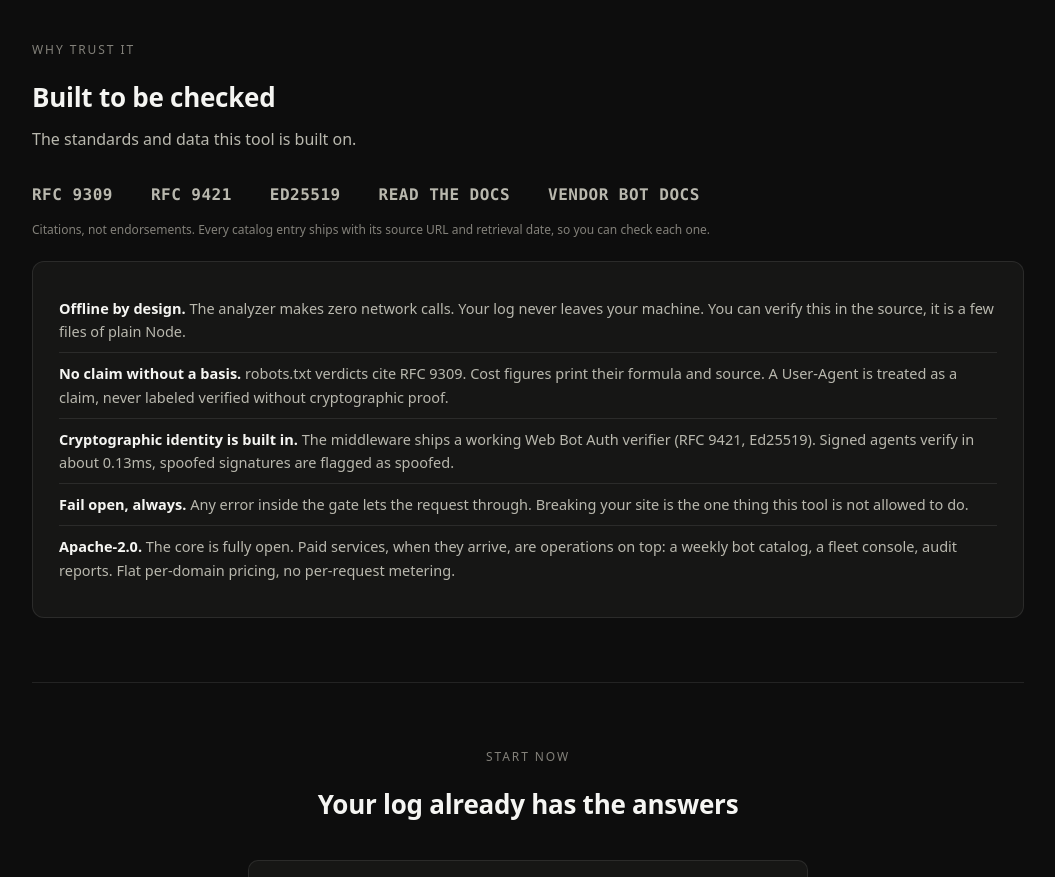
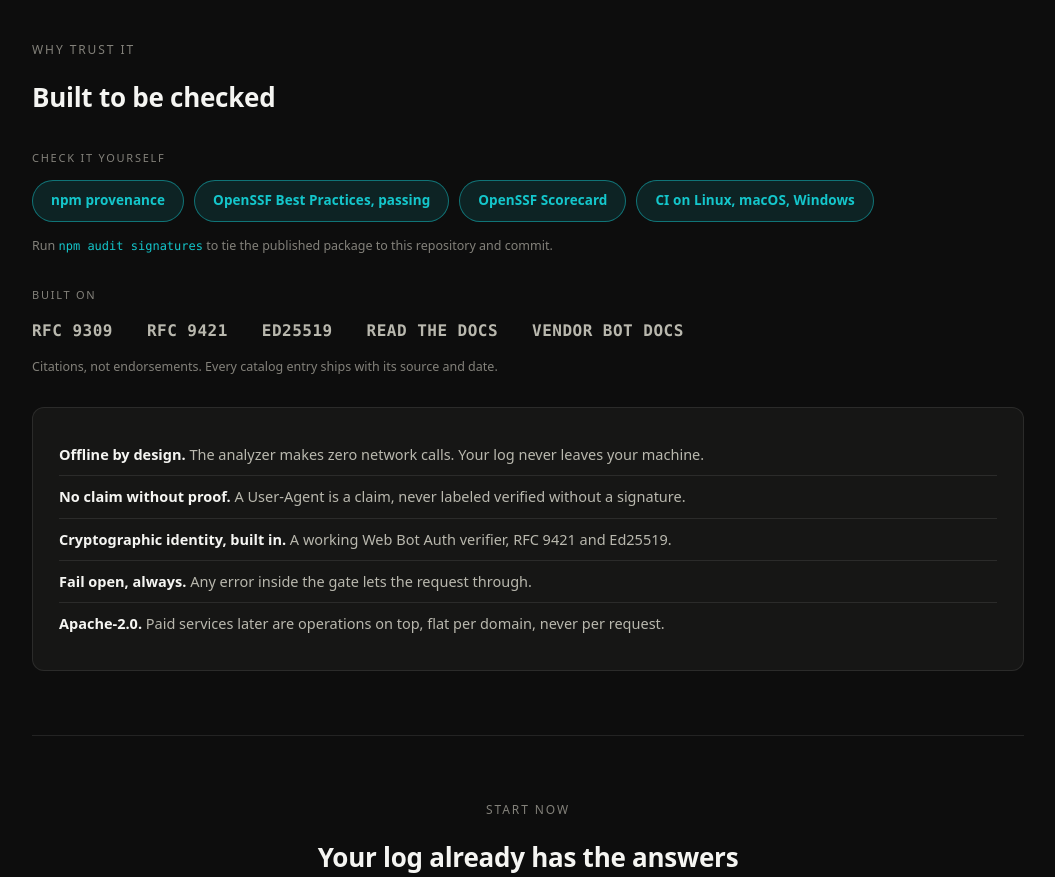
Before and after one commit to agentborder/agentborder, a website: page docs/index.html in a window 1280 px wide. Shown: the part 3720-4597 px from the top of the page, without its empty margins (112-1167 px from the left). Drawn offline with Linux system fonts and the light colour scheme.

Commit message:
Cut the trust section text in half

```diff
--- a/docs/index.html
+++ b/docs/index.html
@@ -114,9 +114,16 @@ h2{font-size:26px;font-weight:700;letter-spacing:-.01em;margin-bottom:8px}
 .step{background:var(--surface);border:1px solid var(--border);border-radius:12px;padding:22px}
 .step .n{color:var(--accent);font-weight:700;font-size:13px;margin-bottom:8px}
 .step pre{background:#0a0a0a;border:1px solid var(--border);border-radius:8px;padding:12px;font:12.5px/1.6 ui-monospace,Menlo,monospace;color:#d6d5cc;margin-top:12px;overflow-x:auto}
-.srcrow{display:flex;flex-wrap:wrap;gap:12px 38px;align-items:baseline;margin:4px 0 12px}
+.srcrow{display:flex;flex-wrap:wrap;gap:12px 34px;align-items:baseline;margin:0 0 14px}
 .srcrow span{font-family:ui-monospace,Menlo,monospace;font-size:16px;font-weight:750;letter-spacing:.03em;color:var(--ink2)}
-.srcnote{font-size:12px;color:var(--muted);margin-bottom:22px}
+.srcnote{font-size:12.5px;line-height:1.6;color:var(--muted);margin:0;max-width:760px}
+.srcnote .inl{font-family:ui-monospace,Menlo,monospace;color:var(--accent);font-size:12px}
+.tgroup{margin-bottom:30px}
+.tlabel{font-size:11px;letter-spacing:.16em;text-transform:uppercase;color:var(--muted);margin-bottom:14px}
+.verifyrow{display:flex;flex-wrap:wrap;gap:10px;margin-bottom:14px}
+.verifyrow a{display:inline-block;border:1px solid rgba(20,198,203,.5);background:rgba(20,198,203,.12);
+  color:var(--accent);border-radius:999px;padding:9px 18px;font-size:13.5px;font-weight:650;letter-spacing:.005em}
+.verifyrow a:hover{background:rgba(20,198,203,.22);border-color:var(--accent)}
 .honest{background:var(--surface);border:1px solid var(--border);border-radius:12px;padding:26px}
 .honest ul{list-style:none}
 .honest li{padding:9px 0;border-bottom:1px solid var(--border);color:var(--ink2);font-size:14.5px}
@@ -256,8 +263,21 @@ AGENTBORDER_ENFORCE_PERCENT=1</pre></div>
 
 <section>
   <div class="eyebrow">Why trust it</div>
-  <h2>Built to be checked</h2>
-  <p class="lead">The standards and data this tool is built on.</p>
+  <h2 style="margin-bottom:30px">Built to be checked</h2>
+
+  <div class="tgroup">
+    <div class="tlabel">Check it yourself</div>
+    <div class="verifyrow">
+      <a href="https://www.npmjs.com/package/agentborder">npm provenance</a>
+      <a href="https://www.bestpractices.dev/en/projects/14099">OpenSSF Best Practices, passing</a>
+      <a href="https://scorecard.dev/viewer/?uri=github.com/agentborder/agentborder">OpenSSF Scorecard</a>
+      <a href="https://github.com/agentborder/agentborder/actions/workflows/ci.yml">CI on Linux, macOS, Windows</a>
+    </div>
+    <p class="srcnote">Run <code class="inl">npm audit signatures</code> to tie the published package to this repository and commit.</p>
+  </div>
+
+  <div class="tgroup">
+    <div class="tlabel">Built on</div>
     <div class="srcrow">
       <span>RFC 9309</span>
       <span>RFC 9421</span>
@@ -265,14 +285,16 @@ AGENTBORDER_ENFORCE_PERCENT=1</pre></div>
       <span>READ THE DOCS</span>
       <span>VENDOR BOT DOCS</span>
     </div>
-  <p class="srcnote">Citations, not endorsements. Every catalog entry ships with its source URL and retrieval date, so you can check each one.</p>
+    <p class="srcnote">Citations, not endorsements. Every catalog entry ships with its source and date.</p>
+  </div>
+
   <div class="honest">
     <ul>
-      <li><b>Offline by design.</b> The analyzer makes zero network calls. Your log never leaves your machine. You can verify this in the source, it is a few files of plain Node.</li>
-      <li><b>No claim without a basis.</b> robots.txt verdicts cite RFC 9309. Cost figures print their formula and source. A User-Agent is treated as a claim, never labeled verified without cryptographic proof.</li>
-      <li><b>Cryptographic identity is built in.</b> The middleware ships a working Web Bot Auth verifier (RFC 9421, Ed25519). Signed agents verify in about 0.13ms, spoofed signatures are flagged as spoofed.</li>
-      <li><b>Fail open, always.</b> Any error inside the gate lets the request through. Breaking your site is the one thing this tool is not allowed to do.</li>
-      <li><b>Apache-2.0.</b> The core is fully open. Paid services, when they arrive, are operations on top: a weekly bot catalog, a fleet console, audit reports. Flat per-domain pricing, no per-request metering.</li>
+      <li><b>Offline by design.</b> The analyzer makes zero network calls. Your log never leaves your machine.</li>
+      <li><b>No claim without proof.</b> A User-Agent is a claim, never labeled verified without a signature.</li>
+      <li><b>Cryptographic identity, built in.</b> A working Web Bot Auth verifier, RFC 9421 and Ed25519.</li>
+      <li><b>Fail open, always.</b> Any error inside the gate lets the request through.</li>
+      <li><b>Apache-2.0.</b> Paid services later are operations on top, flat per domain, never per request.</li>
     </ul>
   </div>
 </section>
```
Lines whose indentation alone changed are shown as unchanged.
